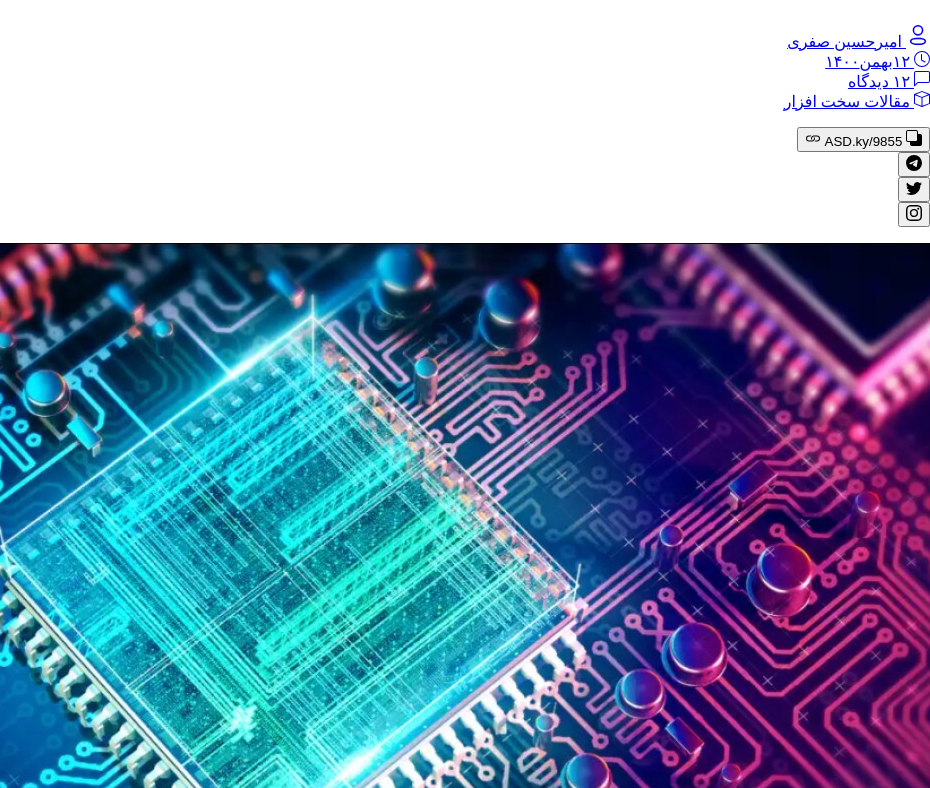
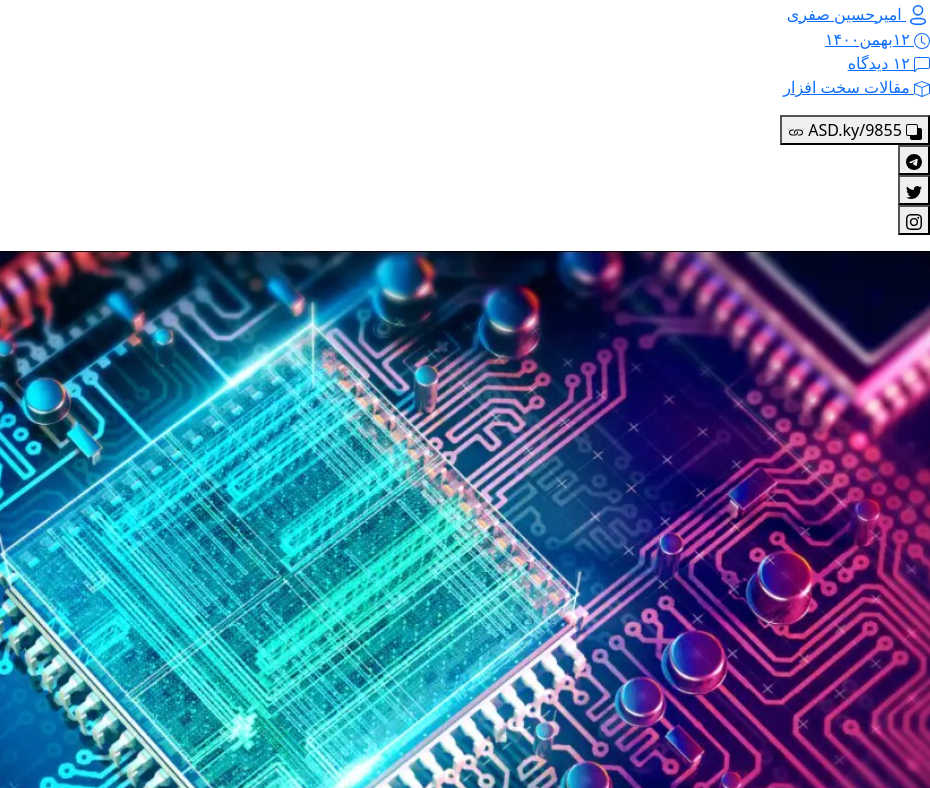
Before and after one commit to MohamadMahdi-Tasha/TikaMag, a plain HTML site: page index.html in a window 1280 px wide. Shown: the part 576-1364 px from the top of the page, without its empty margins (350-1280 px from the left). Drawn offline with Linux system fonts and the light colour scheme.

Commit message:
added bootstrap and file and linkning in html file

```diff
--- a/index.html
+++ b/index.html
@@ -18,6 +18,7 @@
     <link rel="shortcut icon" href="assets/base/img/img-logo.png" type="image/x-icon">
     <!--Linking Css Files-->
     <link rel="stylesheet" href="assets/plugins/swiperjs/swiper-bundle.min.css">
+    <link rel="stylesheet" href="assets/plugins/bootstrap/bootstrap.min.css">
     <!--Title Of Page-->
     <title>تیکامگ | ساعت هوشمند اپل مدل واچ ۶سایز ۴۴ اسپورت نقره ای</title>
 </head>
@@ -663,5 +664,6 @@
 <!--Linking Js Files-->
 <script src="assets/plugins/swiperjs/swiper-bundle.min.js"></script>
 <script src="assets/base/js/swipers.js"></script>
+<script src="assets/plugins/bootstrap/bootstrap.bundle.min.js"></script>
 </body>
 </html>
```
Also changed, not shown: assets/plugins/bootstrap/bootstrap.bundle.min.js (added), assets/plugins/bootstrap/bootstrap.min.css (added).
